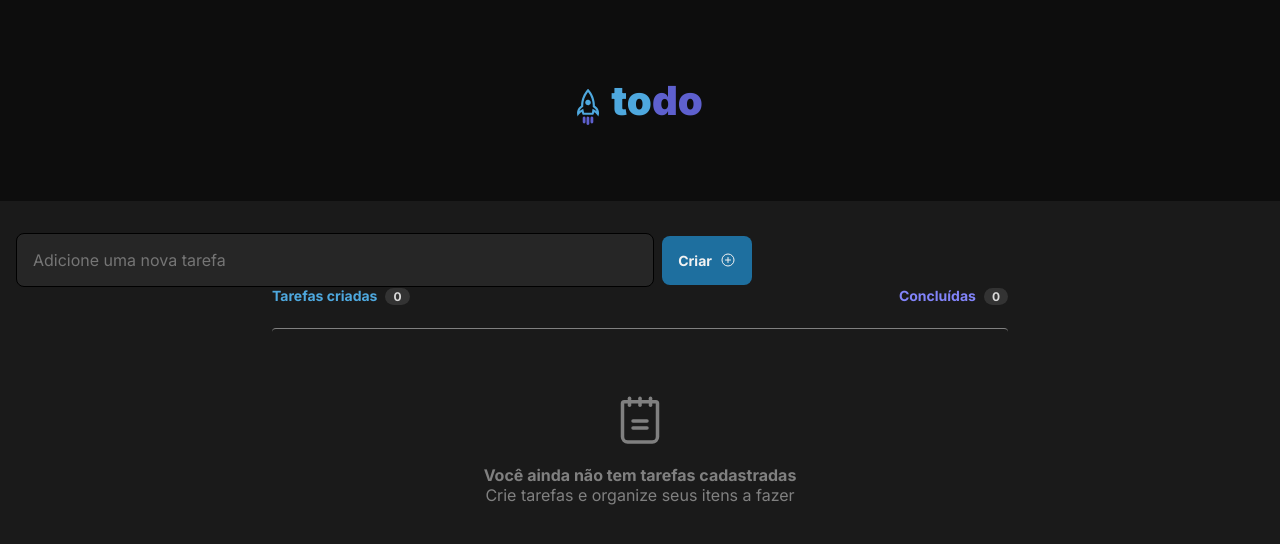
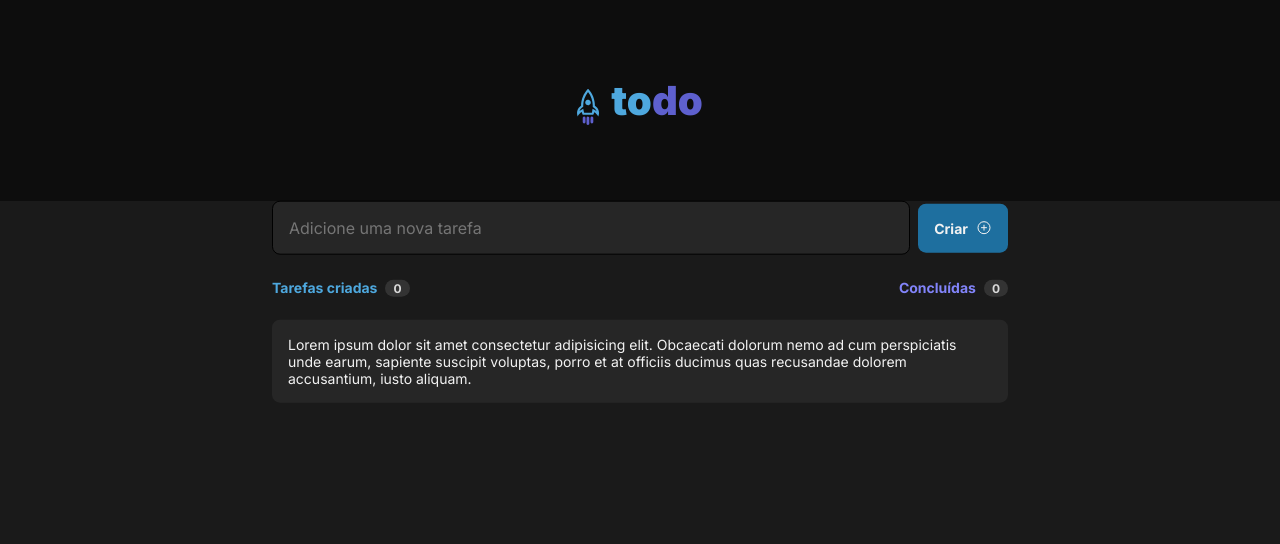
Before and after one commit to SabrinaCoelho/Desafio01-ToDo, a React (Vite) app: page / in a window 1280 px wide. Shown: the top 544 px of the page. Built offline with nearby package versions, Linux system fonts and the light colour scheme.

Commit message:
Add Task component

```diff
--- a/src/App.tsx
+++ b/src/App.tsx
@@ -2,7 +2,6 @@ import { Header } from "./components/Header";
 import styles from "./App.module.css";
 import "./global.css";
 import { TaskList } from "./components/TaskList";
-import { NewTask } from "./components/NewTask";
 
 function App() {
 
@@ -10,7 +9,6 @@ function App() {
     <>
       <Header/>
       <main className={styles.wrapper}>
-        <NewTask />
         <TaskList/>
       </main>
     </>
--- /dev/null
+++ b/src/components/Task.module.css
@@ -0,0 +1,17 @@
+.wrapper{
+    color: var(--gray-100);
+    background: var(--gray-500);
+    border-radius: 8px;
+    padding: 1rem;
+    font-size: 0.875rem;
+    display: flex;
+    gap: 1rem;
+}
+.wrapper > input{
+    align-self: flex-start;
+    position: absolute;
+    opacity: 0;
+    cursor: pointer;
+    height: 0;
+    width: 0;
+}
--- /dev/null
+++ b/src/components/Task.tsx
@@ -0,0 +1,12 @@
+import styles from "./Task.module.css";
+
+export function Task(){
+    return(
+        <div className={styles.wrapper}>
+            <input type="checkbox" id="huey" name="drone" value="huey" />
+            <label for="huey">
+                Lorem ipsum dolor sit amet consectetur adipisicing elit. Obcaecati dolorum nemo ad cum perspiciatis unde earum, sapiente suscipit voluptas, porro et at officiis ducimus quas recusandae dolorem accusantium, iusto aliquam.
+            </label>
+        </div>
+    );
+}
--- a/src/components/TaskList.module.css
+++ b/src/components/TaskList.module.css
@@ -47,6 +47,6 @@
 .newTask{
     margin-bottom: 2.5rem;
 }
-/* section{
-    transform: translate(0px, -15%);
-} */
+section{
+    transform: translate(0px, -16%);
+}
--- a/src/components/TaskList.tsx
+++ b/src/components/TaskList.tsx
@@ -1,14 +1,13 @@
 import { Notepad } from "phosphor-react";
 import styles from "./TaskList.module.css";
 import { NewTask } from "./NewTask";
+import { Task } from "./Task";
 
 export function TaskList(){
     const tasks: any[] = [];
     return(
         <section className={styles.wrapper}>
-            {/* <div className={styles.newTask}>
-                <NewTask />
-            </div> */}
+            <NewTask />
             <div className={styles.tasks_status}>
                 <div>
                     <strong className={styles.created_tasks}>Tarefas criadas</strong>
@@ -19,7 +18,7 @@ export function TaskList(){
                     <span className={styles.tasks_count}>0</span>
                 </div>
             </div>
-            <div className={styles.tasks_container}>
+            {/* <div className={styles.tasks_container}>
                 {tasks.length === 0?
                     <div className={styles.no_tasks}>
                         <Notepad size={56} className={styles.notePad_logo}/>
@@ -28,7 +27,8 @@ export function TaskList(){
                     </div>:
                     <></>
                 }
-            </div>
+            </div> */}
+            <Task/>
         </section>
     );
 }
```
